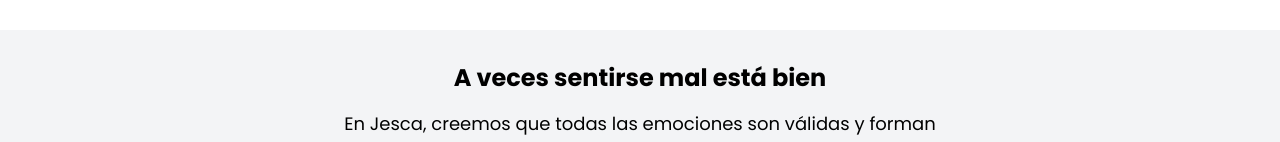
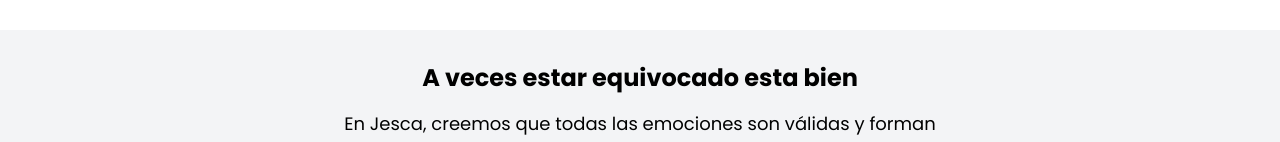
Before and after one commit to bongmin25/Jesca, a Next.js app: page / in a window 1280 px wide. Shown: the part 1227-1369 px from the top of the page. Built offline with nearby package versions, Linux system fonts and the light colour scheme; a web font is replaced by a local one.

Commit message:
Actualizando precios

```diff
--- a/src/components/Inicio/Inicio.tsx
+++ b/src/components/Inicio/Inicio.tsx
@@ -65,7 +65,7 @@
       {/* Sección informativa sobre Jesca */}
       <div className="flex flex-col bg-gray-100 p-8 justify-center items-center">
         <h3 className="text-2xl font-bold mb-4 text-center justify-center">
-          A veces sentirse mal está bien
+          A veces estar equivocado esta bien
         </h3>
         <p className="text-lg mb-4 text-center lg:w-1/2">
           En Jesca, creemos que todas las emociones son válidas y forman parte
--- a/src/utils/cards.jsx
+++ b/src/utils/cards.jsx
@@ -3,21 +3,21 @@
     id: 1,
     title: "Oversize Jesca: White",
     image: "/blanco frente.jpg",
-    price: 13499,
+    price: 15499,
     hoverImage: "/blanco atras.jpg",
   },
   {
     id: 2,
     title: "Oversize Jesca: Black",
     image: "/negro frente.jpg",
-    price: 13499,
+    price: 15499,
     hoverImage: "/negro atras.jpg",
   },
   {
     id: 3,
     title: "Oversize Jesca: Beige",
     image: "/marron frente.jpg",
-    price: 13499,
+    price: 15499,
     hoverImage: "/marron atras.jpg",
   },
 ];
```
